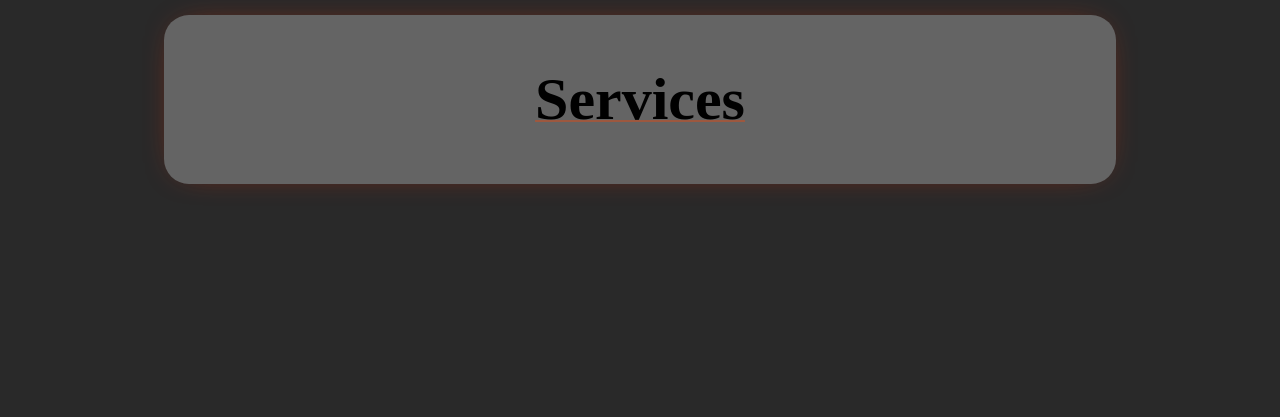
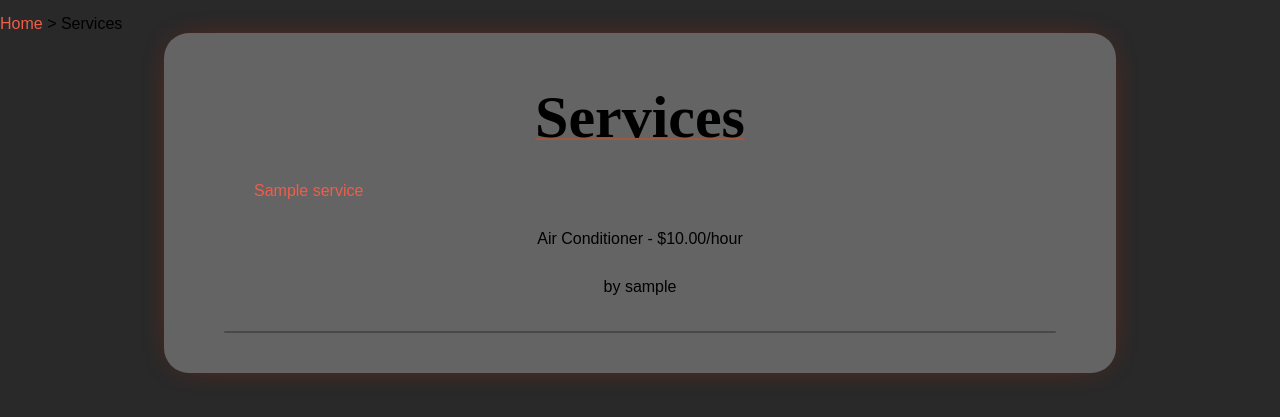
Before and after one commit to Bshisia/netfix, a Django app: page /services/ in a window 1280 px wide. Shown: the part 61-478 px from the top of the page. Run offline with Django 3.2, Linux system fonts and the light colour scheme; tables that the repository leaves empty hold one stand-in row (values such as "Sample post").

Commit message:
Refactor list.html to improve breadcrumb structure and enhance service display

```diff
--- a/services/templates/services/list.html
+++ b/services/templates/services/list.html
@@ -2,6 +2,13 @@
 {% block title %}
     Services List
 {% endblock %}
+
+{% block breadcrumb %}
+<div class="breadcrumb">
+    <a href="/">Home</a> > Services
+</div>
+{% endblock %}
+
 {% block content %}
     <p class="title">Services</p>
     {% if user.is_company %}
@@ -9,7 +16,16 @@
     {% endif %}
     <div class='services_list'>
         {% if services %}
-            {% for service in services.all %}
+            {% for service in services %}
+                <div class="service_list_info">
+                    <li>
+                        <a href="/services/{{ service.id }}">{{ service.name }}</a>
+                        <pre>{{ service.description }}</pre>
+                        <p>{{ service.field }} - ${{ service.price_hour }}/hour</p>
+                        <p>by {{ service.company.user.username }}</p>
+                    </li>
+                </div>
+                <div class="line"></div>
             {% endfor %}
         {% else %}
             <h2>Sorry No services available yet</h2>
```
